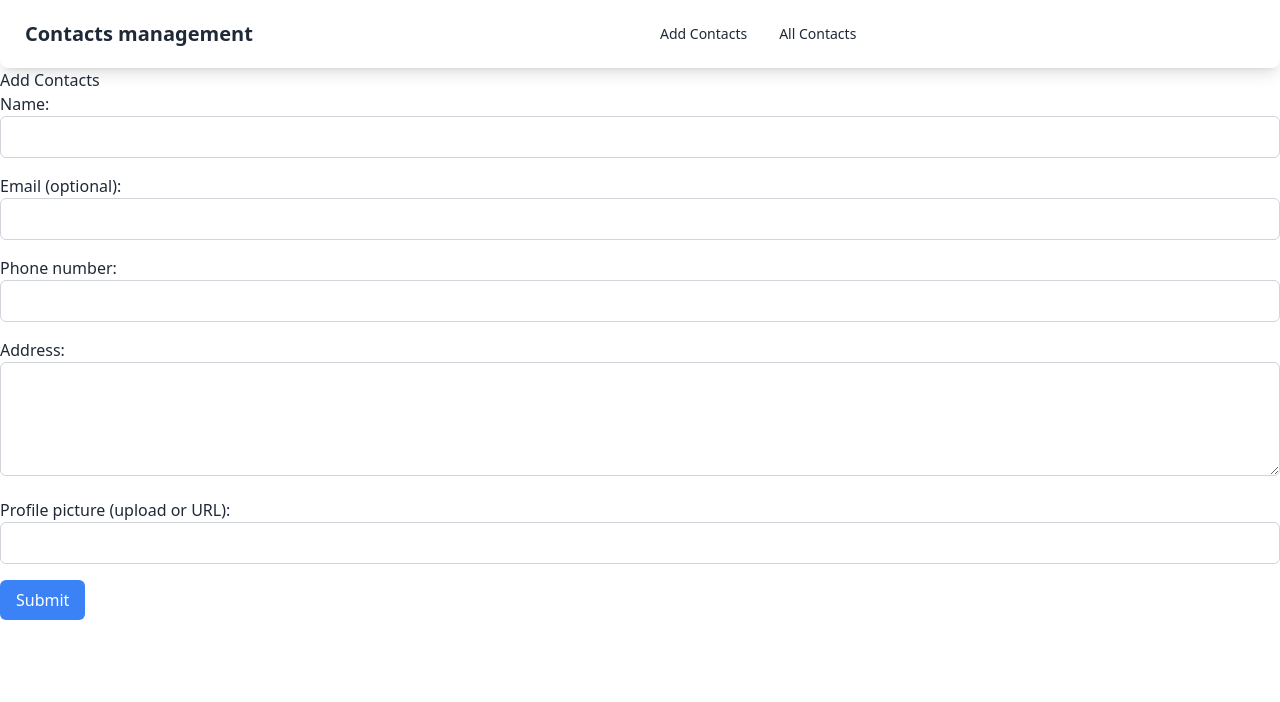
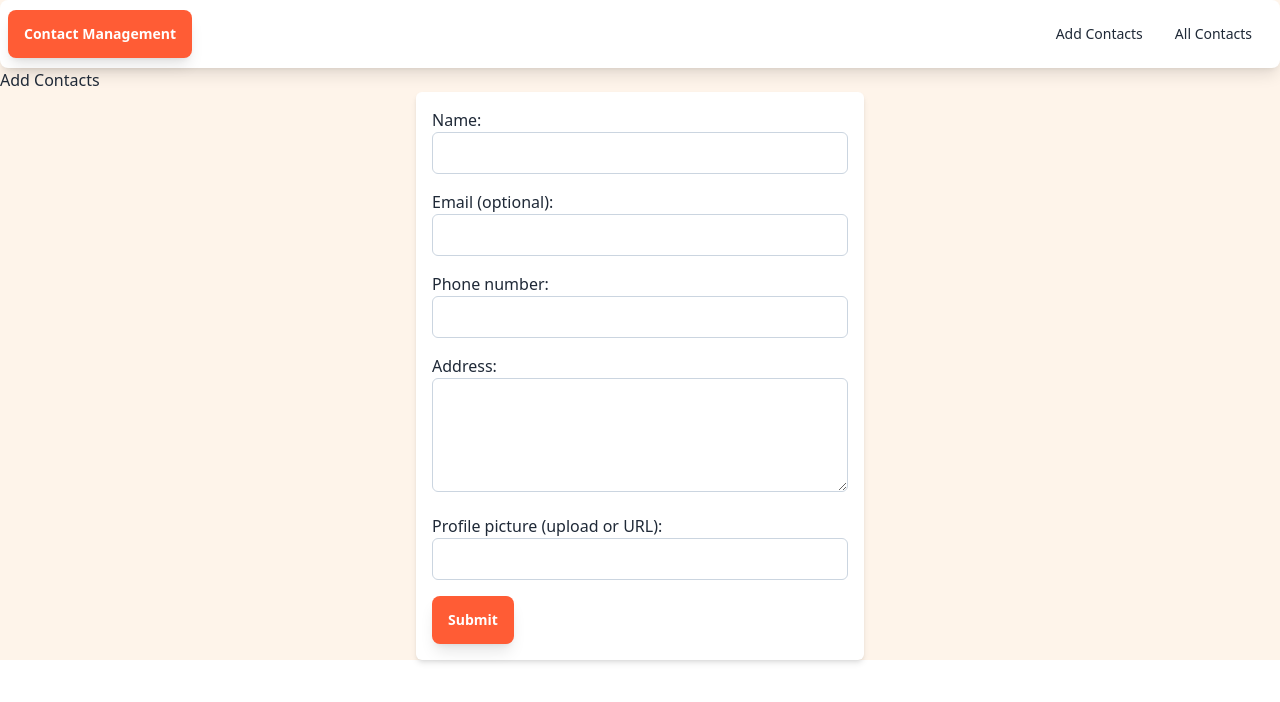
Before and after one commit to mehrabhossain1/contacts-management-client, a React (Vite) app: page /add-contacts in a window 1280 px wide. Shown: the top 702 px of the page. Built offline with nearby package versions, Linux system fonts and the light colour scheme.

Commit message:
Add Contacts form design

```diff
--- a/package.json
+++ b/package.json
@@ -14,6 +14,7 @@
     "react": "^18.2.0",
     "react-dom": "^18.2.0",
     "react-hook-form": "^7.51.4",
+    "react-icons": "^5.2.1",
     "react-redux": "^9.1.2",
     "react-router-dom": "^6.23.1"
   },
--- a/src/App.tsx
+++ b/src/App.tsx
@@ -3,12 +3,10 @@ import NavigationBar from "./components/NavigationBar";
 
 function App() {
   return (
-    <>
+    <div className="max-w-7xl mx-auto bg-[#FEF4EA]">
       <NavigationBar />
-      <div className="max-w-7xl mx-auto">
-        <Outlet />
-      </div>
-    </>
+      <Outlet />
+    </div>
   );
 }
 
--- /dev/null
+++ b/src/components/Button.tsx
@@ -0,0 +1,9 @@
+const Button = ({ children }: { children: string }) => {
+  return (
+    <button className="btn text-white border-none shadow-lg bg-[#FF5C35] hover:bg-[#E04826]">
+      {children}
+    </button>
+  );
+};
+
+export default Button;
--- a/src/components/ContactCard.tsx
+++ b/src/components/ContactCard.tsx
@@ -1,4 +1,7 @@
 import { ContactData } from "../types/contacts.types";
+import { MdFavorite } from "react-icons/md";
+import { BiSolidEdit } from "react-icons/bi";
+import { RiDeleteBin6Line } from "react-icons/ri";
 
 const ContactCard = ({
   contactsData,
@@ -10,27 +13,41 @@ const ContactCard = ({
   console.log(contactsData);
 
   return (
-    <div className="card lg:card-side bg-base-100 shadow-xl">
-      <figure>
+    <div className="flex flex-col lg:flex-row lg:items-center bg-white shadow-md rounded-md p-4 lg:p-4">
+      <figure className="lg:mr-4">
         <img
-          className="rounded-full w-24 h-24"
+          className="rounded-full w-24 h-24 lg:w-32 lg:h-32"
           src={contactsData?.profilePicture}
           alt="Profile Picture"
         />
       </figure>
-      <div className="card-body">
-        <h2 className="card-title">Name: {contactsData?.name}</h2>
-        <p>Email: {contactsData?.email}</p>
-        <p>Phone Number: {contactsData?.phoneNumber}</p>
-        <p>Address: {contactsData?.address}</p>
-        <div className="card-actions justify-end">
-          <button className="btn btn-primary">Edit</button>
-          <button
-            onClick={() => handleDelete(contactsData._id)}
-            className="btn btn-primary"
-          >
-            Delete
-          </button>
+      <div className="flex flex-col lg:flex-row lg:flex-grow">
+        <div className="lg:ml-4">
+          <h2 className="text-lg font-semibold mb-2">
+            Name: {contactsData?.name}
+          </h2>
+          <p className="mb-2">Email: {contactsData?.email}</p>
+          <p className="mb-2">Phone Number: {contactsData?.phoneNumber}</p>
+          <p className="mb-2">Address: {contactsData?.address}</p>
+        </div>
+        <div className="justify-end mt-4 lg:mt-0 w-full lg:w-auto">
+          <div className="tooltip" data-tip="Add to favorite">
+            <button>
+              <MdFavorite size={32} />
+            </button>
+          </div>
+
+          <div className="tooltip" data-tip="Edit contact">
+            <button>
+              <BiSolidEdit size={32} />
+            </button>
+          </div>
+
+          <div className="tooltip" data-tip="Delete contact">
+            <button onClick={() => handleDelete(contactsData._id)}>
+              <RiDeleteBin6Line size={32} />
+            </button>
+          </div>
         </div>
       </div>
     </div>
--- a/src/components/NavigationBar.tsx
+++ b/src/components/NavigationBar.tsx
@@ -1,4 +1,5 @@
 import { Link } from "react-router-dom";
+import Button from "./Button";
 
 const NavigationBar = () => {
   return (
@@ -33,11 +34,11 @@ const NavigationBar = () => {
             </li>
           </ul>
         </div>
-        <Link to="/" className="btn btn-ghost text-xl">
-          Contacts management
+        <Link to="/">
+          <Button>Contact Management</Button>
         </Link>
       </div>
-      <div className="navbar-center hidden lg:flex">
+      <div className="navbar-end hidden lg:flex">
         <ul className="menu menu-horizontal px-1">
           <li>
             <Link to="/add-contacts">Add Contacts</Link>
--- /dev/null
+++ b/src/pages/AddContacts.css
@@ -0,0 +1,19 @@
+.input-field {
+  border: 1px solid #cbd5e0;
+  border-radius: 0.375rem;
+  padding: 0.5rem;
+  width: 100%;
+}
+
+.btn-primary {
+  background-color: #1e40af;
+  color: #fff;
+  padding: 0.5rem 1rem;
+  border-radius: 0.375rem;
+  cursor: pointer;
+  transition: background-color 0.3s ease;
+}
+
+.btn-primary:hover {
+  background-color: #1e3a8a;
+}
--- a/src/pages/AddContacts.tsx
+++ b/src/pages/AddContacts.tsx
@@ -1,5 +1,6 @@
 import { useForm, FieldValues } from "react-hook-form";
 import { useCreateContactMutation } from "../redux/api/contactsApi";
+import "./AddContacts.css";
 
 type Inputs = {
   name: string;
@@ -39,7 +40,10 @@ const AddContacts = () => {
   return (
     <>
       <h1>Add Contacts</h1>
-      <form onSubmit={handleSubmit(onSubmit)} className="space-y-4">
+      <form
+        onSubmit={handleSubmit(onSubmit)}
+        className="space-y-4 max-w-md mx-auto p-4 bg-white shadow-md rounded-md"
+      >
         <div>
           <label htmlFor="name" className="block">
             Name:
@@ -48,7 +52,7 @@ const AddContacts = () => {
             type="text"
             id="name"
             {...register("name", { required: true })}
-            className="border border-gray-300 rounded-md p-2 w-full"
+            className="input-field"
           />
           {errors.name && (
             <span className="text-red-500">Name is required</span>
@@ -62,7 +66,7 @@ const AddContacts = () => {
             type="email"
             id="email"
             {...register("email")}
-            className="border border-gray-300 rounded-md p-2 w-full"
+            className="input-field"
           />
         </div>
         <div>
@@ -73,7 +77,7 @@ const AddContacts = () => {
             type="tel"
             id="phoneNumber"
             {...register("phoneNumber", { required: true })}
-            className="border border-gray-300 rounded-md p-2 w-full"
+            className="input-field"
           />
           {errors.phoneNumber && (
             <span className="text-red-500">Phone number is required</span>
@@ -86,7 +90,7 @@ const AddContacts = () => {
           <textarea
             id="address"
             {...register("address", { required: true })}
-            className="border border-gray-300 rounded-md p-2 w-full"
+            className="input-field"
             rows={4}
           />
           {errors.address && (
@@ -101,12 +105,12 @@ const AddContacts = () => {
             type="text"
             id="profilePicture"
             {...register("profilePicture")}
-            className="border border-gray-300 rounded-md p-2 w-full"
+            className="input-field"
           />
         </div>
         <button
           type="submit"
-          className="bg-blue-500 text-white py-2 px-4 rounded-md hover:bg-blue-600"
+          className="btn text-white border-none shadow-lg bg-[#FF5C35] hover:bg-[#E04826]"
         >
           Submit
         </button>
--- a/src/pages/AllContacts.tsx
+++ b/src/pages/AllContacts.tsx
@@ -25,23 +25,22 @@ const AllContacts = () => {
   console.log(contactsData?.data);
 
   return (
-    <div className="min-h-screen bg-base-200">
+    <div className="min-h-screen">
       {contactsData?.data?.length === 0 && (
-        <h1>There are no contacts. Please add contacts</h1>
+        <h1 className="text-center mt-8 text-xl">
+          There are no contacts. Please add contacts
+        </h1>
       )}
-      <h1>All Contacts</h1>
       {isLoading ? (
         <LoadingSpinner />
       ) : (
-        contactsData?.data?.map((contact: ContactData) => (
-          <div>
-            <ContactCard
-              key={contact._id}
-              contactsData={contact}
-              handleDelete={handleDelete}
-            />
-          </div>
-        ))
+        <div className="flex flex-wrap justify-center">
+          {contactsData?.data?.map((contact: ContactData) => (
+            <div key={contact._id} className="mx-4 my-4 px-4 py-4">
+              <ContactCard contactsData={contact} handleDelete={handleDelete} />
+            </div>
+          ))}
+        </div>
       )}
     </div>
   );
--- a/src/pages/Home.tsx
+++ b/src/pages/Home.tsx
@@ -1,19 +1,20 @@
 import { Link } from "react-router-dom";
+import Button from "../components/Button";
 
 const Home = () => {
   return (
-    <div className="hero min-h-screen bg-base-200">
+    <div className="hero min-h-screen">
       <div className="hero-content text-center">
         <div className="">
           <h1 className="text-5xl font-bold">
-            Hello there!, Welcome to our Contacts Management Application
+            Hello there! Welcome to our Contacts Management Application
           </h1>
           <p className="py-6">
             Here you can manage your contacts. Add, Edit and Delete your
             contacts.
           </p>
           <Link to="/add-contacts">
-            <button className="btn btn-primary">Lets add some contact</button>
+            <Button>Get Started</Button>
           </Link>
         </div>
       </div>
```
Also changed, not shown: 1 other file (tests, documents, lock files or other folders).
